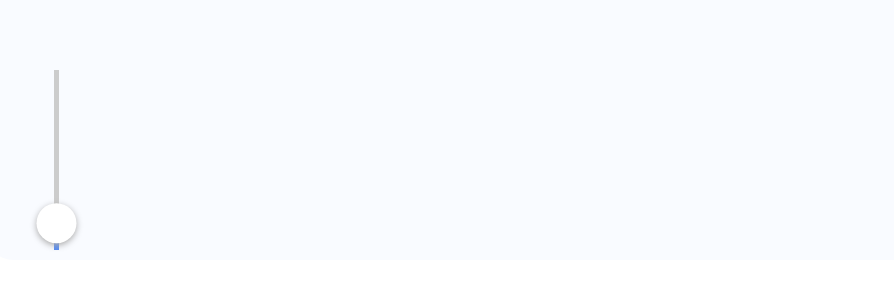
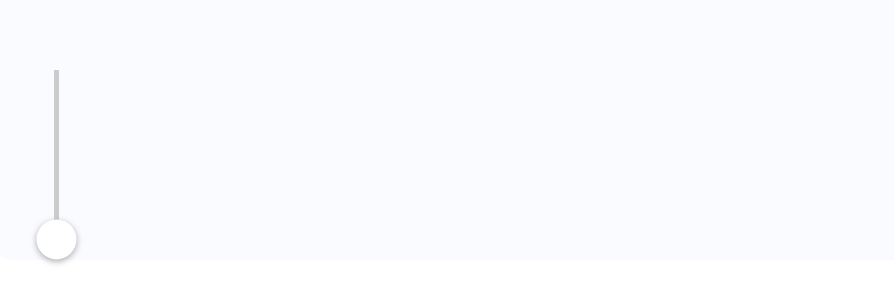
Before and after one commit to CheddarChoi/uplife, a React (Create React App) app: page /goal/category in a window 1280 px wide. Shown: the part 730-1034 px from the top of the page, without its empty margins (98-992 px from the left). Built offline with nearby package versions, Linux system fonts and the light colour scheme.

Commit message:
Fix minor errors

```diff
--- a/src/Components/Graphs/DraggableGraph.js
+++ b/src/Components/Graphs/DraggableGraph.js
@@ -172,6 +172,7 @@ const DraggableGraph = (props) => {
         onUpdate={(figure) => {
           // setXaxis({ x0 : 0, x1 : 1 })
           setGoal2(figure.layout.shapes[0].y0);
+          console.log(values)
           // changeGoal([values]);
           // setCategoryGoal(values, figure.layout.shapes[0].y0);
         }}
--- a/src/Components/Graphs/DraggableGraph2.js
+++ b/src/Components/Graphs/DraggableGraph2.js
@@ -87,7 +87,7 @@ const DraggableGraph2 = (props) => {
     type: "bar",
     marker: {
       color: usage.map((value) => {
-        return value > getGoal(category) ? allColors[category][1] : allColors[category][0];
+        return value > values ? allColors[category][1] : allColors[category][0];
       }),
     },
   };
@@ -166,6 +166,7 @@ const DraggableGraph2 = (props) => {
         }}
         onUpdate={(figure) => {
           setGoal2(figure.layout.shapes[0].y0);
+          console.log(values)
           // setCategoryGoal(props.category, figure.layout.shapes[0].y0);
         }}
       />
--- a/src/Pages/CategoryGoal.js
+++ b/src/Pages/CategoryGoal.js
@@ -38,12 +38,13 @@ const CategoryGoal = (props) => {
   const { setCategoryGoal} = props;
   const [category, setCategory] = useState("Entertainment");
   const options = ["Entertainment", "SNS", "Communication", "Productivity"];
-  const min = 0.01;
+
   const [values, setValues] = useState([0.3]);
 
   const usage = usageData.map(
     (d) => Math.round(convertSecToTime(d[category]) * 100) / 100
   );
+  const min = Math.max.apply(Math, usage.slice(0, 7))*0.1;
 
   // const getGoal = (type) => {
   //   switch (type) {
--- a/src/Pages/TotalGoal.js
+++ b/src/Pages/TotalGoal.js
@@ -25,7 +25,7 @@ const TotalGoal = (props) => {
   console.log(Total);
   const history = useHistory();
   const [values, setValues] = useState([Total]);
-  const min = 0;
+  const min = 0.4;
   const usage = usageData.map(
     (d,i) => {
       return Math.round(convertSecToTime(d["Total"]) * 100) / 100
```
